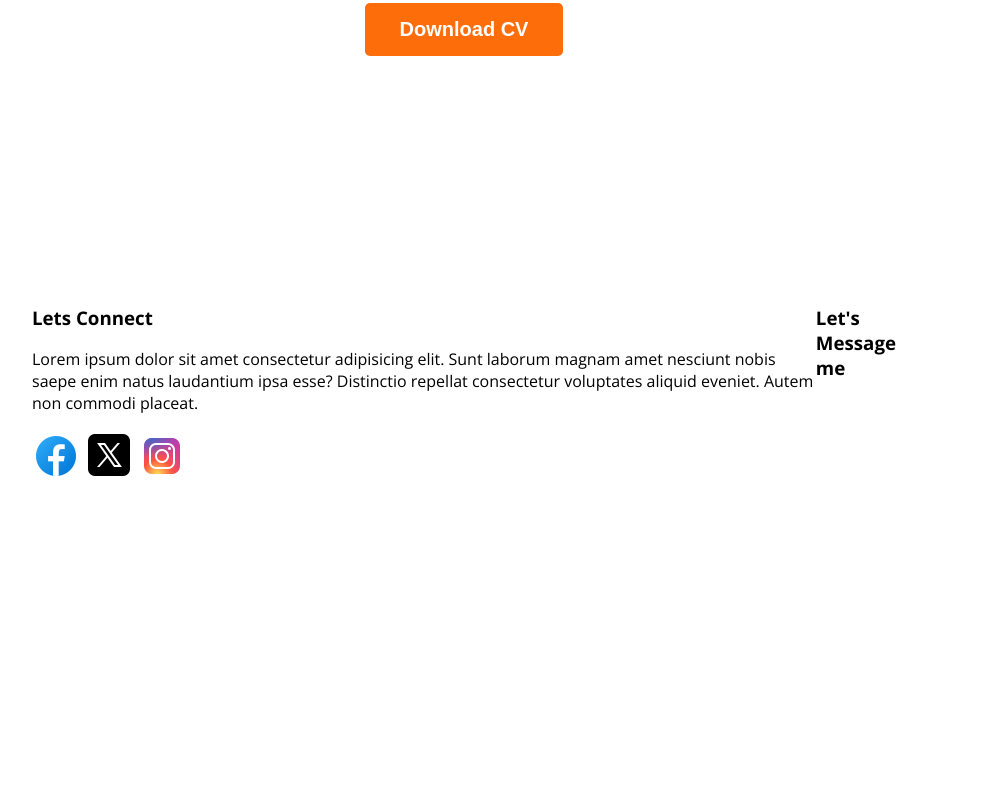
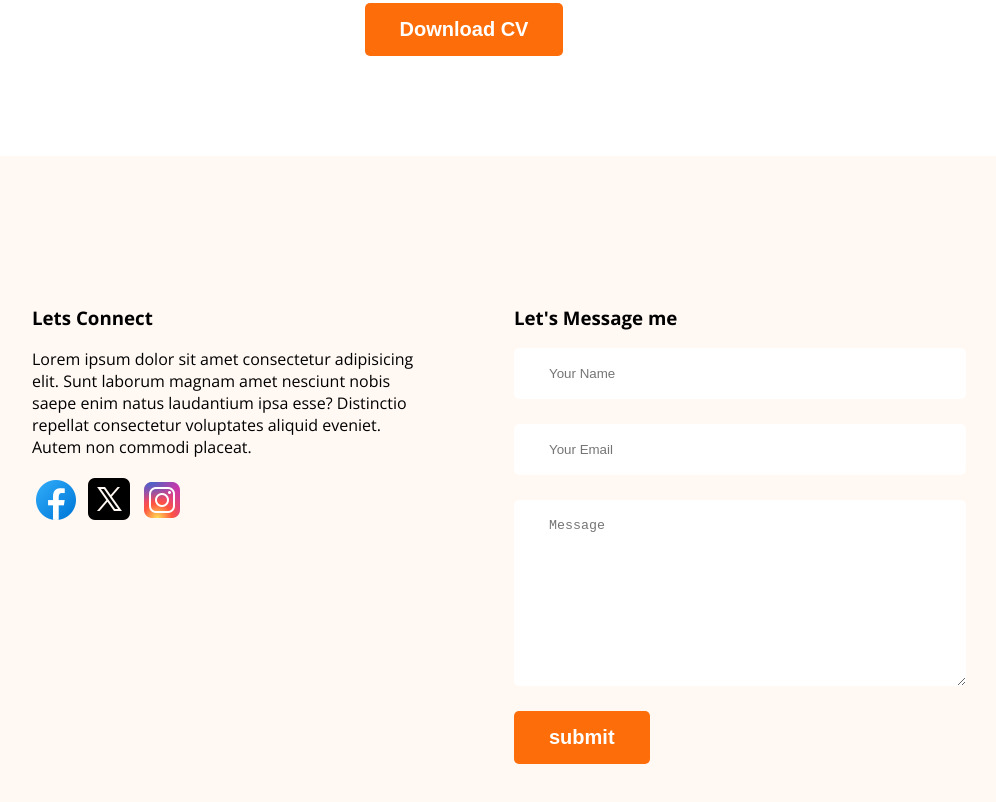
Before and after one commit to Partha-Ds/webdeveloper-portfolio, a plain HTML site: page index.html in a window 1280 px wide. Shown: the part 3077-3879 px from the top of the page, without its empty margins (176-1172 px from the left). Before the commit the page ends 3700 px from the top, so only its background shows below. Drawn offline with nearby package versions, Linux system fonts and the light colour scheme.

Commit message:
completed

```diff
--- a/index.html
+++ b/index.html
@@ -199,6 +199,12 @@
         </div>
         <div class="footer-col">
             <h3 class="sec-title">Let's Message me</h3>
+            <form class="contact" action="">
+                <input type="text" placeholder="Your Name">
+                <input type="email" placeholder="Your Email">
+                <textarea name="" placeholder="Message" id="" cols="30" rows="10"></textarea>
+                <input class="btn-primary" type="submit" value="submit">
+            </form>
         </div>
     </footer>
 </body>
--- a/styles/portfolio.css
+++ b/styles/portfolio.css
@@ -191,6 +191,26 @@ main section {
 /* footer style */
 footer{
     display: flex;
+    gap: 100px;
+    background: #fff8f3;
     margin-top: 100px;
     padding: 130px 200px;
 }
+.footer-col{
+    width: 50%;
+}
+
+.social-links{
+    margin-right: 40px;
+}
+
+.contact input[type="text"], .contact input[type="email"] ,textarea{
+    display: block;
+    margin-bottom: 25px;
+    padding: 18px 35px;
+    color: #757575;
+    border-radius: 5px;
+    background: #FFF;
+    border: 0;
+    width: 100%;
+}
```
